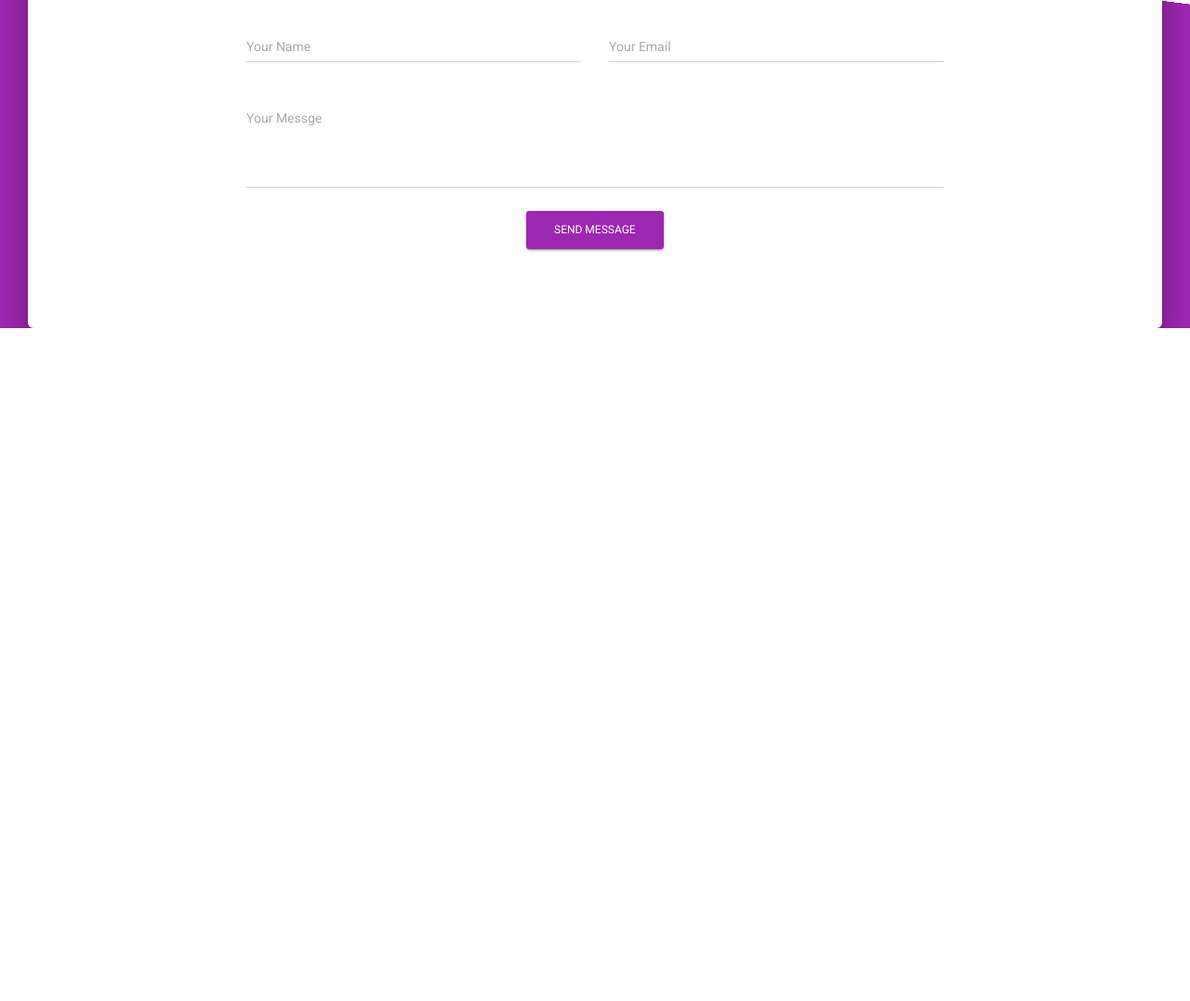
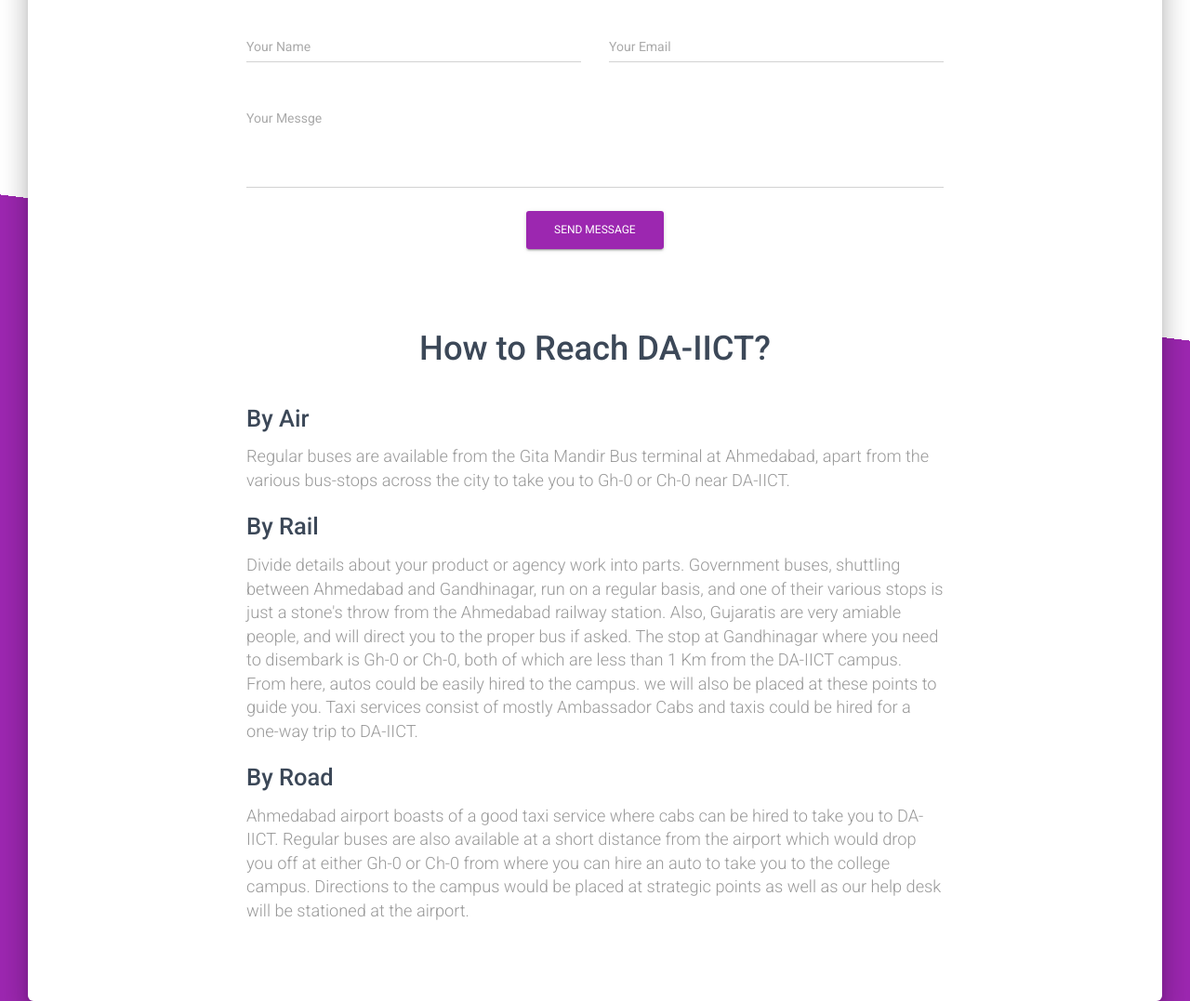
Before and after one commit to anuragagarwal561994/Placement-Portal, a plain HTML site: page blue_layout_ct.html in a window 1280 px wide. Shown: the part 501-1578 px from the top of the page at 93% size. Before the commit the page ends 854 px from the top, so only its background shows below. Drawn offline with Linux system fonts and the light colour scheme.

Commit message:
Adds How to Reach DA-IICT section

```diff
--- a/blue_layout_ct.html
+++ b/blue_layout_ct.html
@@ -118,6 +118,42 @@
                     </div>
                 </div>
 
+                <div class="section contact-section">
+                    <div class="row">
+                        <div class="col-md-8 col-md-offset-2">
+                            <!-- TODO: make map mark the routes when clicked -->
+                            <h2 class="text-center text-xs-left title">How to Reach DA-IICT?</h2>
+
+                            <h3 class="title">By Air</h3>
+                            <h4 class="description">
+                                Regular buses are available from the Gita Mandir Bus terminal at Ahmedabad, apart from
+                                the various bus-stops across the city to take you to Gh-0 or Ch-0 near DA-IICT.
+                            </h4>
+
+                            <h3 class="title">By Rail</h3>
+                            <h4 class="description">
+                                Divide details about your product or agency work into parts. Government buses, shuttling
+                                between Ahmedabad and Gandhinagar, run on a regular basis, and one of their various
+                                stops is just a stone's throw from the Ahmedabad railway station. Also, Gujaratis are
+                                very amiable people, and will direct you to the proper bus if asked. The stop at
+                                Gandhinagar where you need to disembark is Gh-0 or Ch-0, both of which are less than 1
+                                Km from the DA-IICT campus. From here, autos could be easily hired to the campus. we
+                                will also be placed at these points to guide you. Taxi services consist of mostly
+                                Ambassador Cabs and taxis could be hired for a one-way trip to DA-IICT.
+                            </h4>
+
+                            <h3 class="title">By Road</h3>
+                            <h4 class="description">
+                                Ahmedabad airport boasts of a good taxi service where cabs can be hired to take you to
+                                DA-IICT. Regular buses are also available at a short distance from the airport which
+                                would drop you off at either Gh-0 or Ch-0 from where you can hire an auto to take you to
+                                the college campus. Directions to the campus would be placed at strategic points as well
+                                as our help desk will be stationed at the airport.
+                            </h4>
+                        </div>
+                    </div>
+                </div>
+
             </div>
         </div>
     </div>
```
